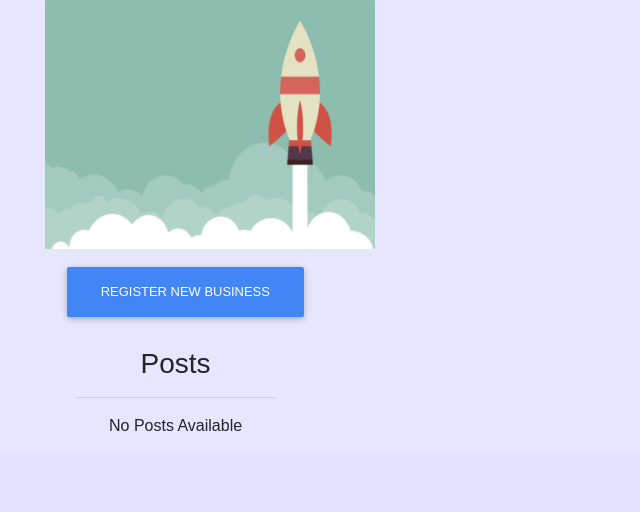
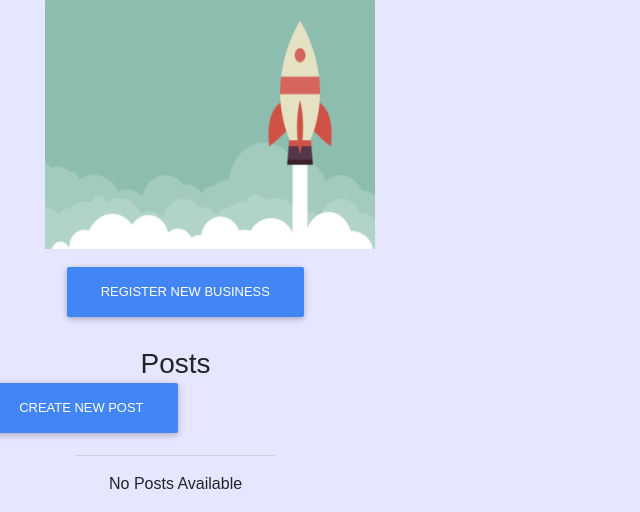
Before and after one commit to 3xistentialcrisis/Hood, a Django app: page /homepage/ in a window 1280 px wide. Shown: the part 565-1077 px from the top of the page, without its empty margins (0-640 px from the left). Before the commit the page ends 996 px from the top, so only its background shows below. Run offline with Django 3.2, Linux system fonts and the light colour scheme; the visitor is signed in with stand-in values (Sample User, id 1); data that the repository does not hold is empty; some libraries are stand-ins or nearby versions.

Commit message:
Add link to create New Post in homepage

```diff
--- a/hoodapp/templates/homepage.html
+++ b/hoodapp/templates/homepage.html
@@ -42,6 +42,9 @@
                     <div class="container">
                         <section class="col-md-8 col-sm-12">
                             <h3 style="text-align:center;font-size: 28px">Posts</h3>
+                            <a href="{% url 'hoodapp:new_post' %}">
+                                    <button class="btn btn-primary" style="height:50px;  margin-top: -6px;margin-left: -90px;">Create New Post</button>
+                            </a>
                             <hr>
                             {%if posts %}
                             {% for post in posts %}
```
